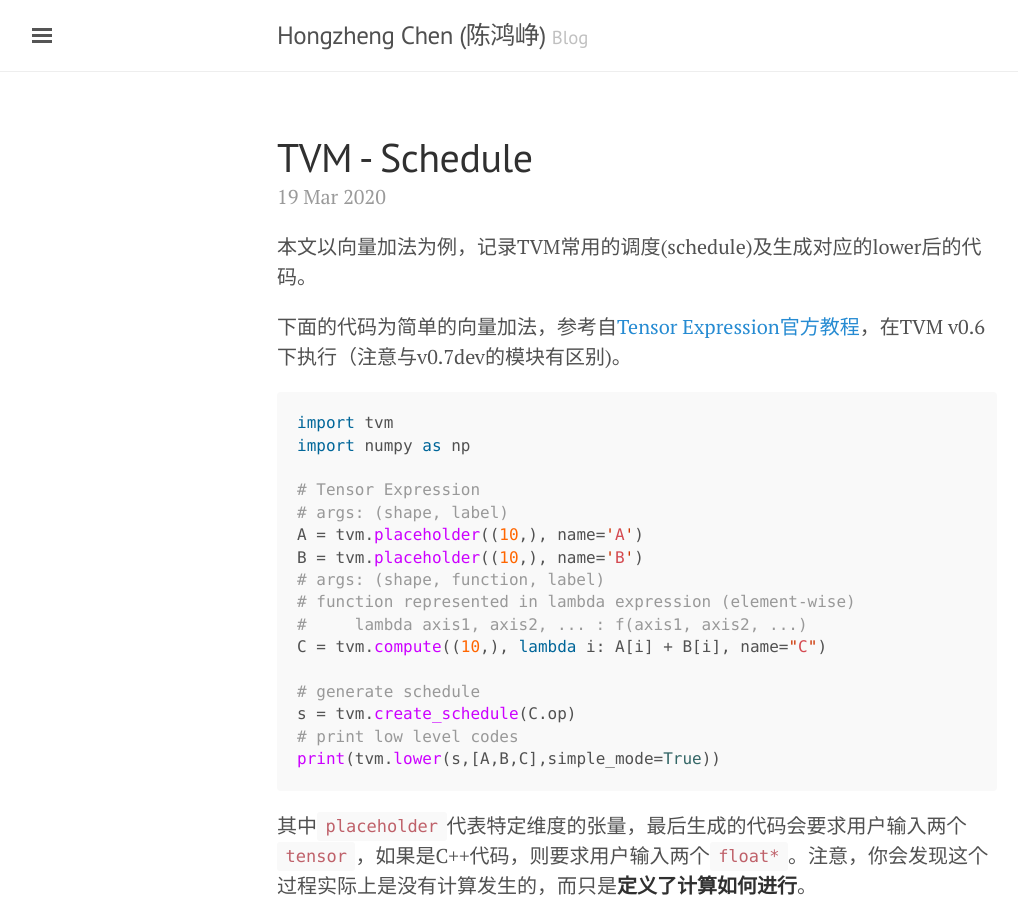
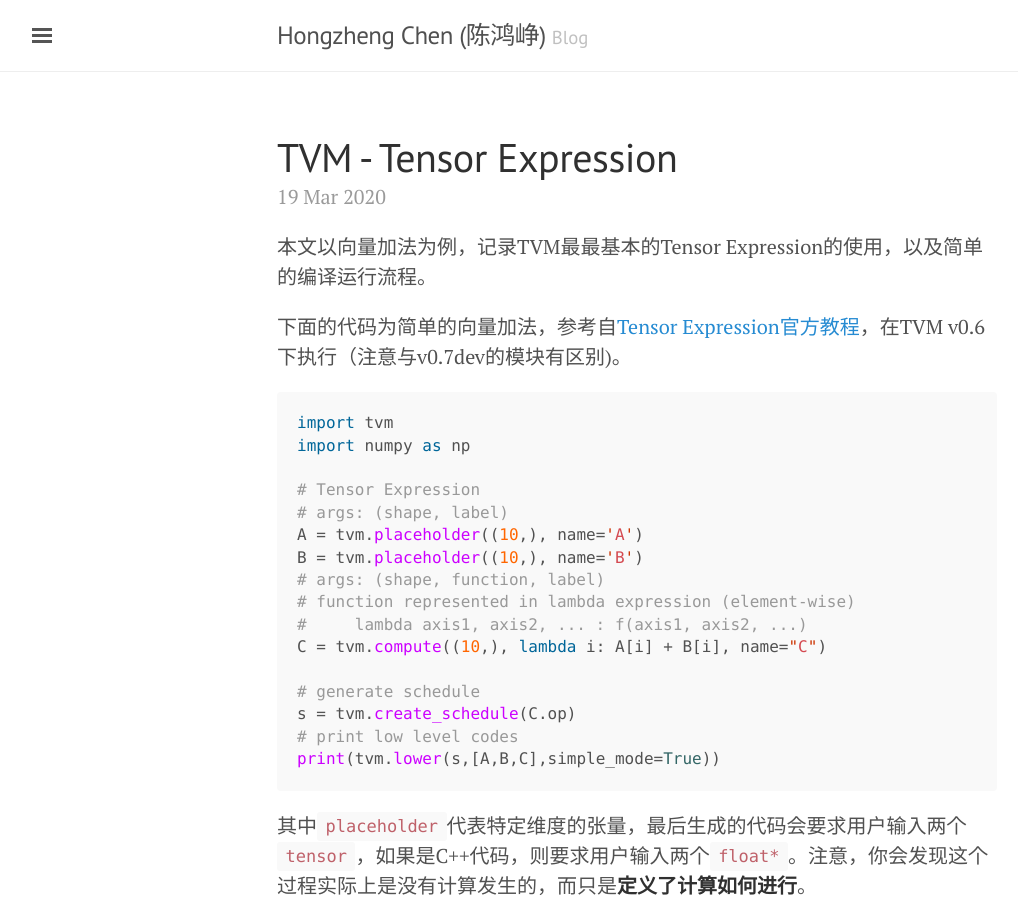
Before and after one commit to Ewenwan/chhzh123.github.io, a Jekyll site: the page built from _posts/2020-03-19-tvm-te.md, in a window 1280 px wide and 900 px high. Shown: the whole window, without its empty margins (3-1021 px from the left). Built offline with Jekyll 4.4.1, drawn with Linux system fonts in a browser that asks for light colours; nearby versions of some CDN libraries; comment, search, counter and statistics services are not loaded; some of the changed text lies outside the part shown.

Commit message:
[blog] Change TVM te, gemm name

```diff
--- a/_posts/2020-03-19-tvm-schedule.md
+++ b/_posts/2020-03-19-tvm-te.md
@@ -1,10 +1,10 @@
 ---
 layout: post
-title: TVM - Schedule
+title: TVM - Tensor Expression
 tags: [dl, tvm]
 ---
 
-本文以向量加法为例，记录TVM常用的调度(schedule)及生成对应的lower后的代码。
+本文以向量加法为例，记录TVM最最基本的Tensor Expression的使用，以及简单的编译运行流程。
 
 <!--more-->
 
```
Also changed, not shown: _posts/2020-03-20-tvm-gemm.md (renamed from _posts/2020-03-19-tvm-gemm.md).
